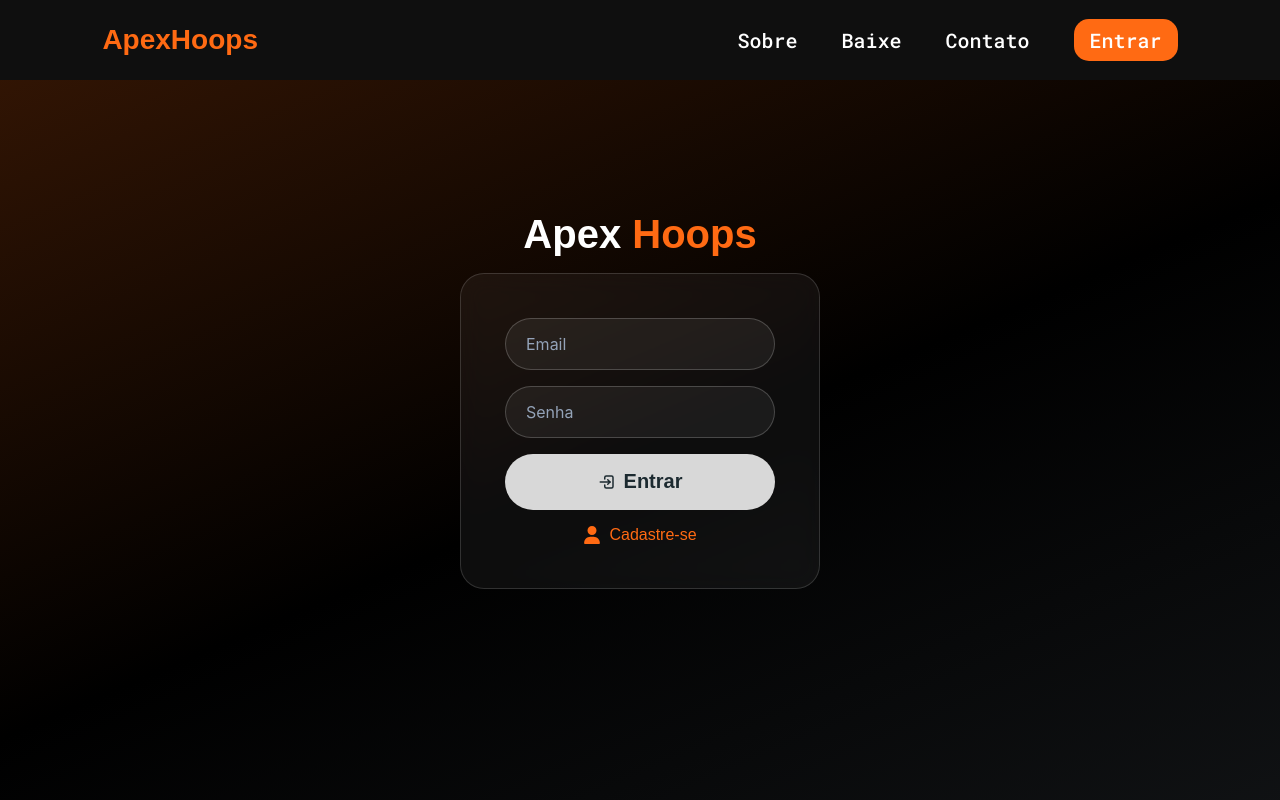
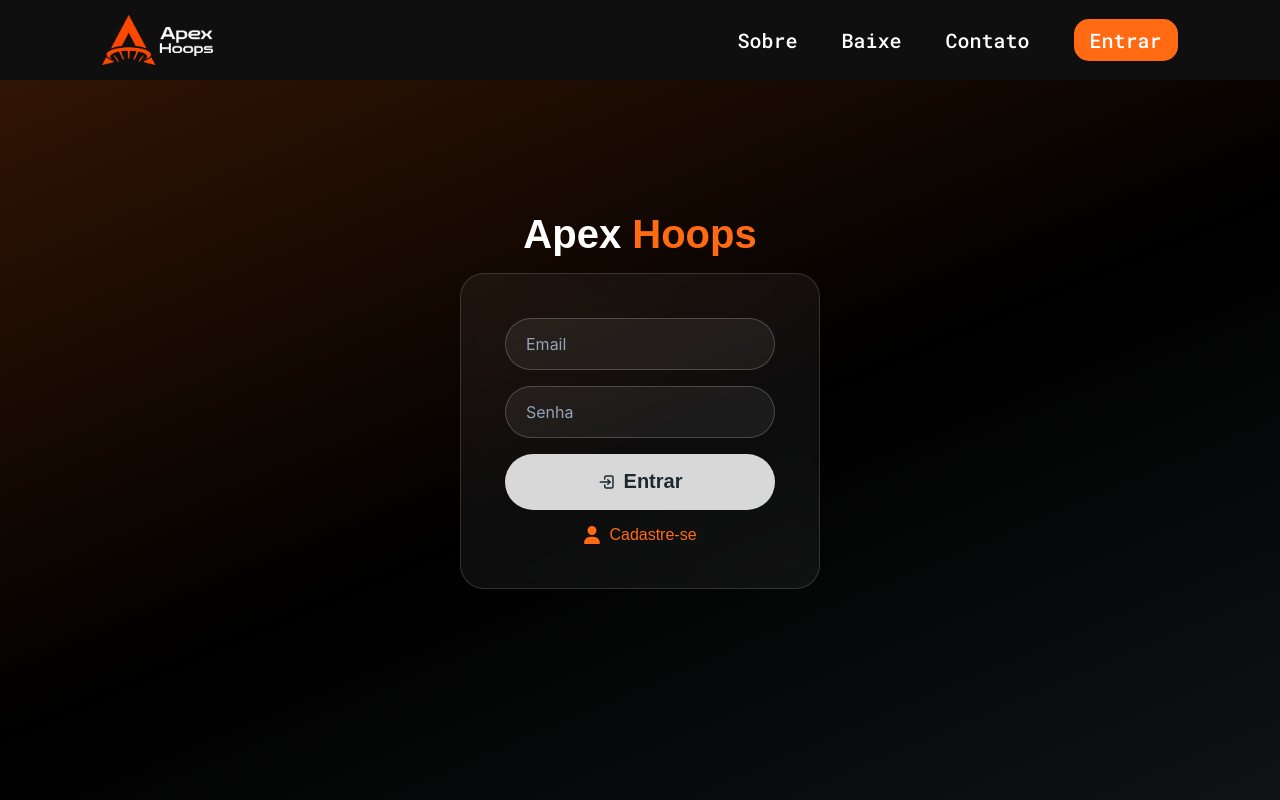
Before and after one commit to Theo-Souza-Parreira/apexhoops, a React (Vite) app in the folder web/: page /login in a window 1280 px wide. Shown: the top 800 px of the page. Built offline with nearby package versions, Linux system fonts and the light colour scheme; a web font is replaced by a local one.

Commit message:
Estilos atualizados e logotipo

```diff
--- a/web/src/components/Header.module.css
+++ b/web/src/components/Header.module.css
@@ -17,20 +17,15 @@
     z-index: 1000;
 }
 
-.logo {
-    text-decoration: none;
-    font-size: var(--text-gg);
-    font-weight: var(--weight-bold);
-    color: var(--color-primary);
-
-    transition: 0.3s ease;
-
-    font-family: var(--font-logo);
+.logo img {
+    height: 50px;
+    width: auto;
+    display: block;
+    transition: transform 0.3s ease;
 }
 
-.logo:hover {
-    transform: scale(1.03);
-    text-shadow: 0 0 12px rgba(255, 106, 19, 0.4);
+.logo:hover img {
+    transform: scale(1.05);
 }
 
 .navbar {
--- a/web/src/components/Header.tsx
+++ b/web/src/components/Header.tsx
@@ -1,10 +1,11 @@
   import styles from './Header.module.css'
   import { Link } from "react-router-dom";
+  import  Logo  from '../assets/img/Logo.png'
 
   function Header() {
     return (
       <header className={styles.header}>
-        <Link to="/" className={styles.logo}>ApexHoops</Link>
+        <Link to="/" className={styles.logo}><img src={Logo}/></Link>
 
         <nav className={styles.navbar}>
           <Link to="/">Sobre</Link>
--- a/web/src/pages/Cadastro.module.css
+++ b/web/src/pages/Cadastro.module.css
@@ -1,5 +1,5 @@
 .conteiner {
-    width: 100vw;
+    width: 100%;
     height: 100vh;
     display: flex;
     flex-direction: column;
```
Also changed, not shown: web/src/assets/img/Logo.png (added).
